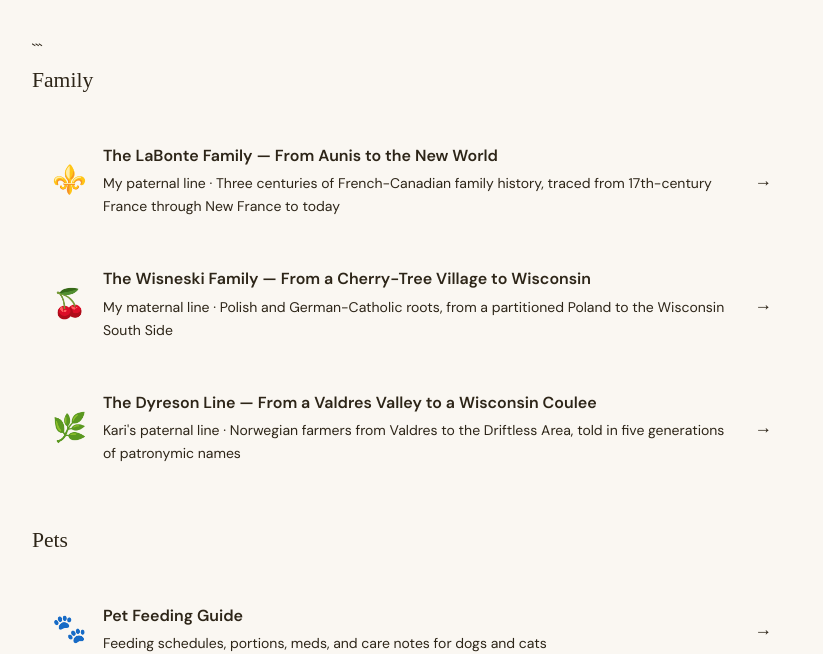
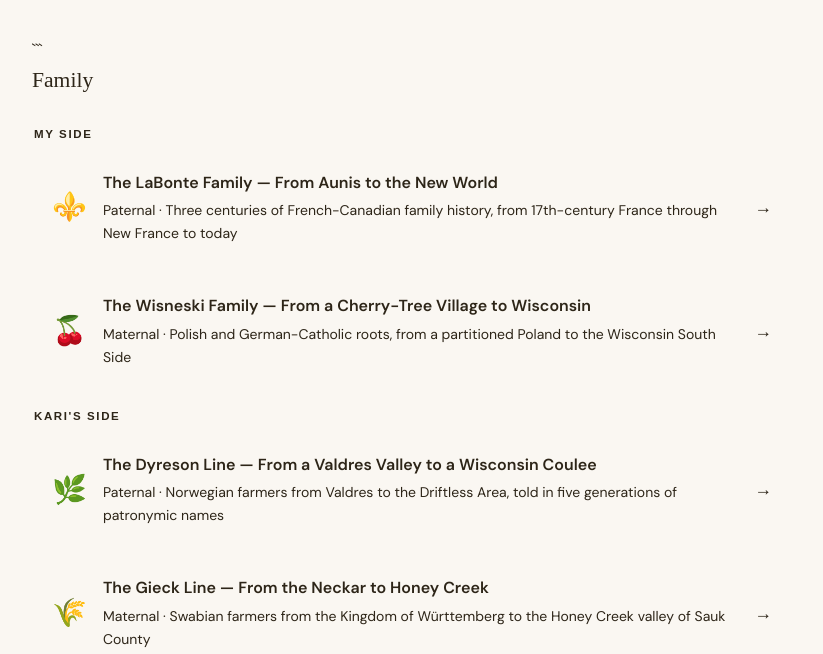
Before and after one commit to lukelabonte/public-documents, a plain HTML site: page index.html in a window 1280 px wide. Shown: the part 301-955 px from the top of the page, without its empty margins (228-1051 px from the left). Drawn offline with Linux system fonts and the light colour scheme.

Commit message:
Update index.html to have Gieck

````diff
--- a/index.html
+++ b/index.html
@@ -31,6 +31,17 @@ color: var(–text);
 margin-bottom: 16px;
 padding-bottom: 10px;
 border-bottom: 1.5px solid var(–border);
+}
+
+/* ─── Sub-section label (Luke’s side / Kari’s side) ────────────────── */
+.sub-label {
+font-family: ‘DM Sans’, sans-serif;
+font-size: 0.72rem;
+letter-spacing: 0.14em;
+text-transform: uppercase;
+color: var(–accent, #B5632E);
+margin: 8px 0 8px 2px;
+font-weight: 600;
 }
 
 /* ─── Document Card ────────────────────────────────────────────────── */
@@ -99,11 +110,13 @@ font-size: 0.825rem;
 ```
 <div class="section">
   <div class="section-title">Family</div>
+
+  <div class="sub-label">My side</div>
   <a href="labonte/family-history.html" class="doc-card">
     <div class="doc-icon">⚜️</div>
     <div class="doc-info">
       <div class="doc-title">The LaBonte Family — From Aunis to the New World</div>
-      <div class="doc-description">My paternal line · Three centuries of French-Canadian family history, traced from 17th-century France through New France to today</div>
+      <div class="doc-description">Paternal · Three centuries of French-Canadian family history, from 17th-century France through New France to today</div>
     </div>
     <div class="doc-arrow">→</div>
   </a>
@@ -111,15 +124,25 @@ font-size: 0.825rem;
     <div class="doc-icon">🍒</div>
     <div class="doc-info">
       <div class="doc-title">The Wisneski Family — From a Cherry-Tree Village to Wisconsin</div>
-      <div class="doc-description">My maternal line · Polish and German-Catholic roots, from a partitioned Poland to the Wisconsin South Side</div>
+      <div class="doc-description">Maternal · Polish and German-Catholic roots, from a partitioned Poland to the Wisconsin South Side</div>
     </div>
     <div class="doc-arrow">→</div>
   </a>
+
+  <div class="sub-label" style="margin-top: 20px;">Kari's side</div>
   <a href="dyreson/family-history.html" class="doc-card">
     <div class="doc-icon">🌿</div>
     <div class="doc-info">
       <div class="doc-title">The Dyreson Line — From a Valdres Valley to a Wisconsin Coulee</div>
-      <div class="doc-description">Kari's paternal line · Norwegian farmers from Valdres to the Driftless Area, told in five generations of patronymic names</div>
+      <div class="doc-description">Paternal · Norwegian farmers from Valdres to the Driftless Area, told in five generations of patronymic names</div>
+    </div>
+    <div class="doc-arrow">→</div>
+  </a>
+  <a href="gieck/family-history.html" class="doc-card">
+    <div class="doc-icon">🌾</div>
+    <div class="doc-info">
+      <div class="doc-title">The Gieck Line — From the Neckar to Honey Creek</div>
+      <div class="doc-description">Maternal · Swabian farmers from the Kingdom of Württemberg to the Honey Creek valley of Sauk County</div>
     </div>
     <div class="doc-arrow">→</div>
   </a>
````
